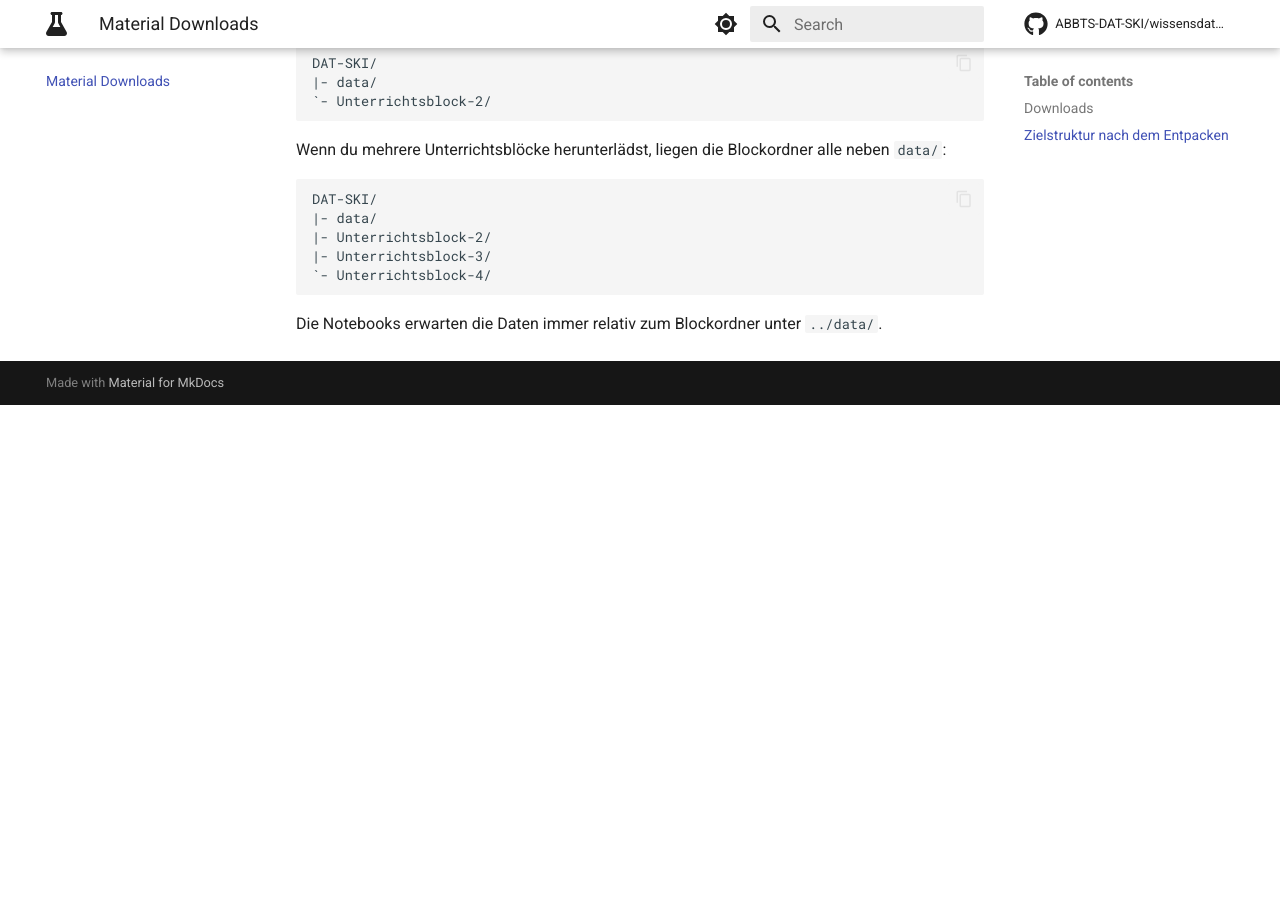
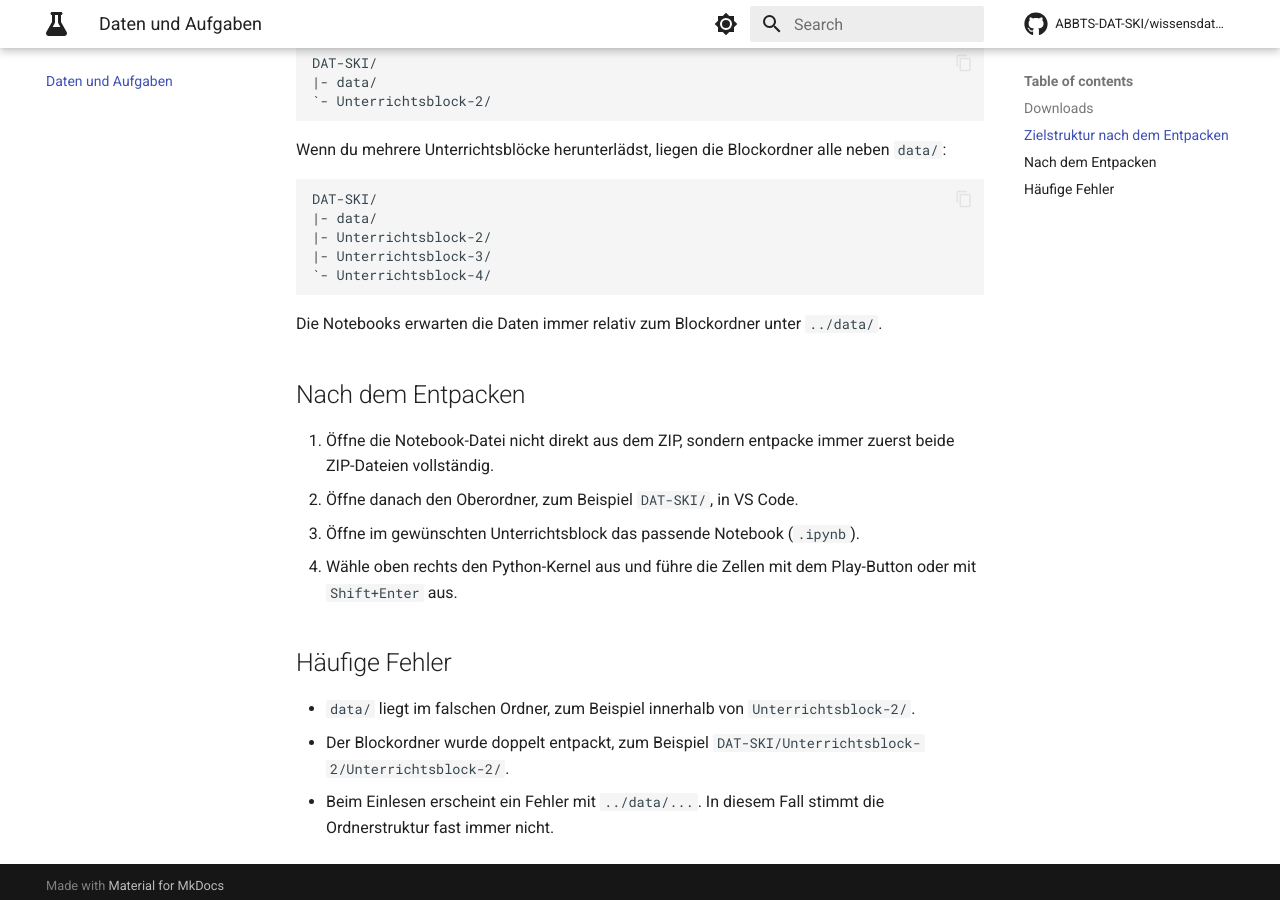
Before and after one commit to ABBTS-DAT-SKI/wissensdatenbank, an MkDocs documentation site: the page built from docs/material_downloads.md, in a window 1280 px wide and 900 px high, scrolled down 804 px. Built offline with MkDocs 1.6.1 and Material for MkDocs 9.7.7, drawn with Linux system fonts in a browser that asks for light colours; comment, search, counter and statistics services are not loaded; before the commit the page ends 1209 px from its top, so only the background shows below that; some of the changed text lies outside the part shown.

Commit message:
Update documentation to enhance setup instructions and clarify common issues for new users

````diff
--- a/docs/material_downloads.md
+++ b/docs/material_downloads.md
@@ -1,4 +1,4 @@
-# Material Downloads
+# Daten und Aufgaben herunterladen
 
 Lade für jeden Unterrichtsblock immer zwei ZIP-Dateien herunter:
 
@@ -38,3 +38,16 @@ DAT-SKI/
 ```
 
 Die Notebooks erwarten die Daten immer relativ zum Blockordner unter `../data/`.
+
+## Nach dem Entpacken
+
+1. Öffne die Notebook-Datei nicht direkt aus dem ZIP, sondern entpacke immer zuerst beide ZIP-Dateien vollständig.
+2. Öffne danach den Oberordner, zum Beispiel `DAT-SKI/`, in VS Code.
+3. Öffne im gewünschten Unterrichtsblock das passende Notebook (`.ipynb`).
+4. Wähle oben rechts den Python-Kernel aus und führe die Zellen mit dem Play-Button oder mit `Shift+Enter` aus.
+
+## Häufige Fehler
+
+- `data/` liegt im falschen Ordner, zum Beispiel innerhalb von `Unterrichtsblock-2/`.
+- Der Blockordner wurde doppelt entpackt, zum Beispiel `DAT-SKI/Unterrichtsblock-2/Unterrichtsblock-2/`.
+- Beim Einlesen erscheint ein Fehler mit `../data/...`. In diesem Fall stimmt die Ordnerstruktur fast immer nicht.
--- a/mkdocs.yaml
+++ b/mkdocs.yaml
@@ -10,7 +10,7 @@ nav:
   - Semesterübersicht: semesteruebersicht.md
   - Mini Challenge: mini_challenge.md
   - Python Installation: python_installation.md
-  - Material Downloads: material_downloads.md
+  - Daten und Aufgaben: material_downloads.md
   - Wissensdatenbank:
       - Datenverarbeitung:
           - Einführung Pandas: data-engineering/introduction.md
````
Also changed, not shown: README.md (+10 -0 lines), docs/python_installation.md (+46 -3 lines), docs/semesteruebersicht.md (+2 -0 lines), 1 other file.
